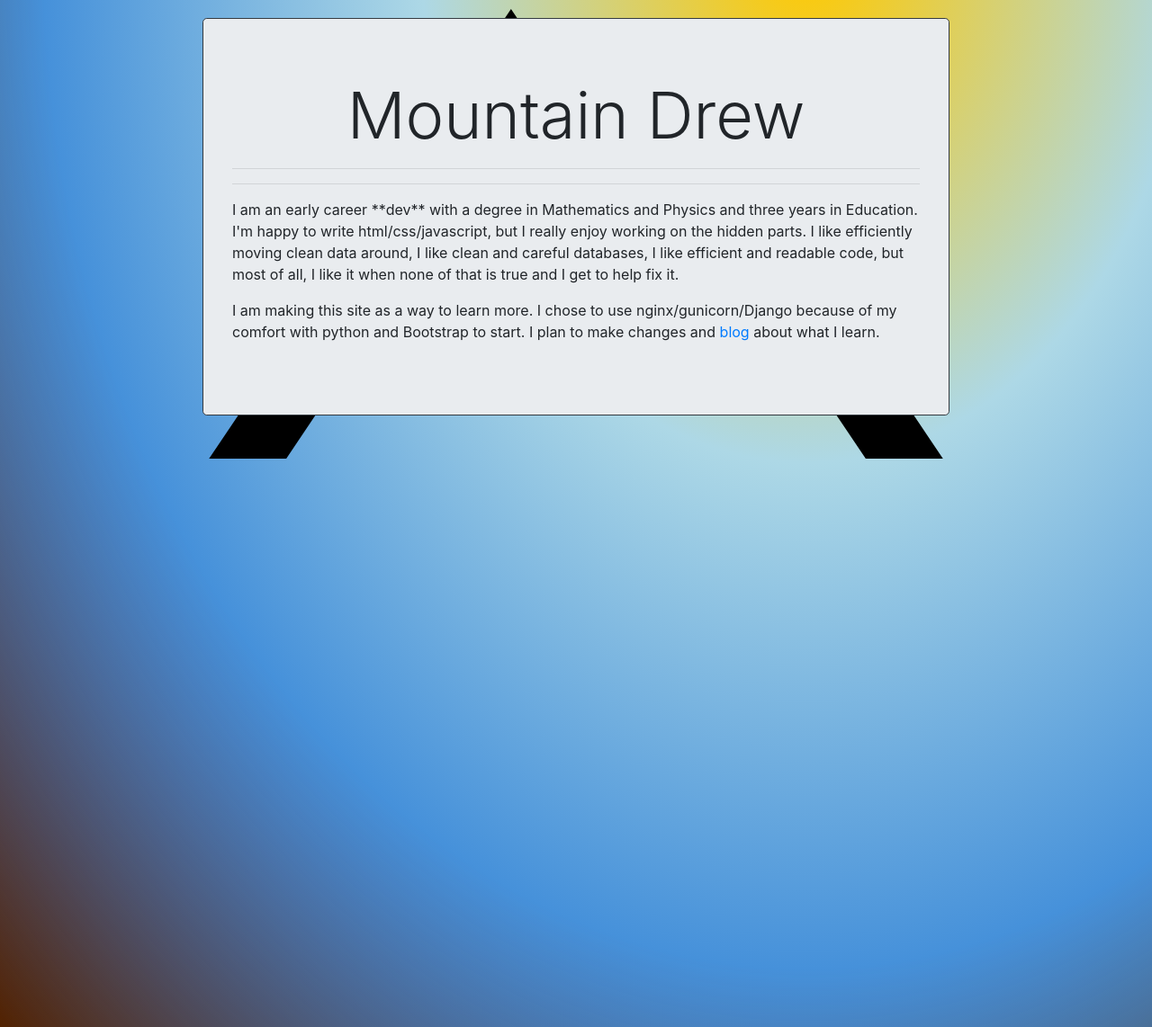
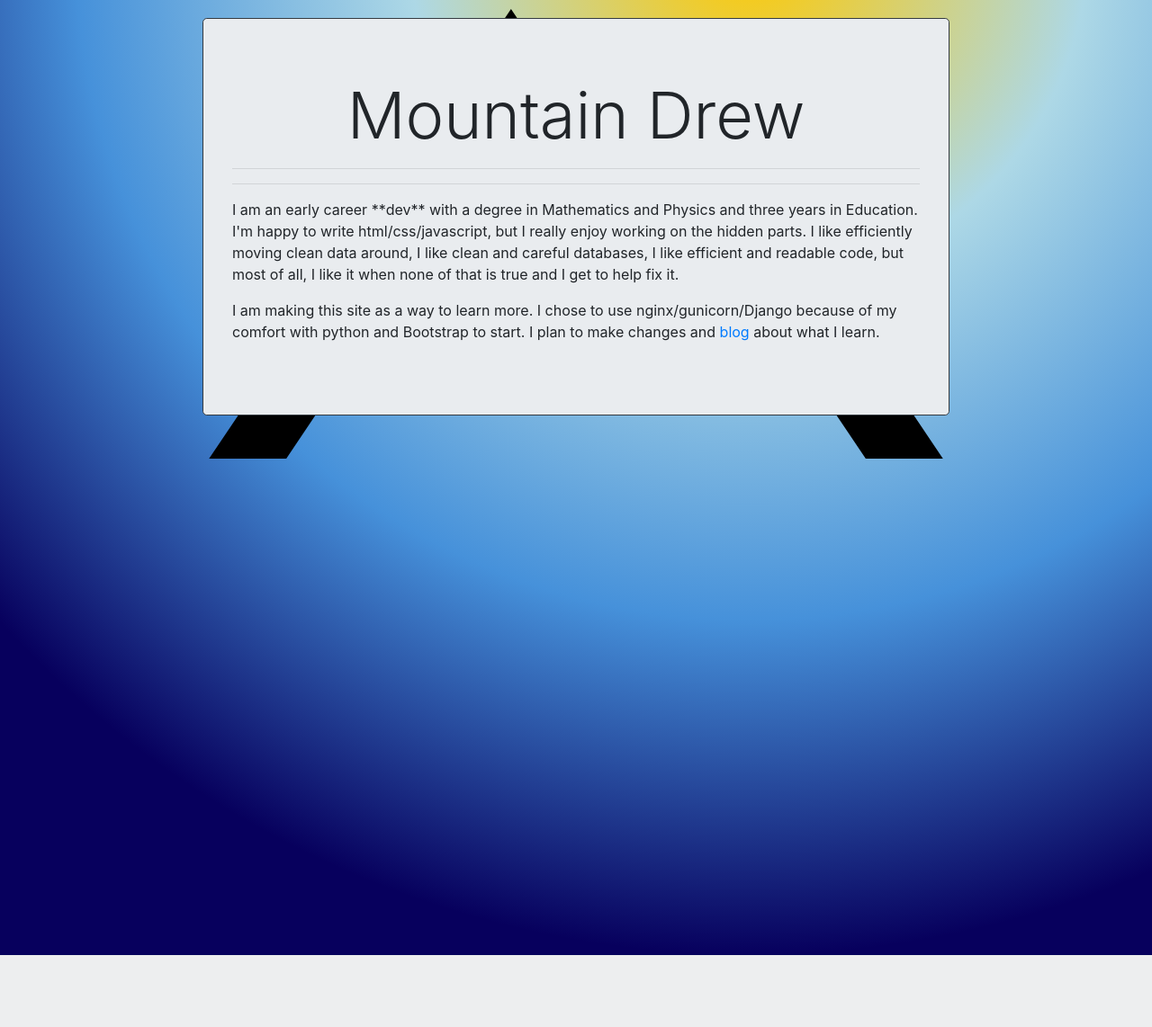
Before and after one commit to aduncan314/mountaindrew, a Django app: page / in a window 1280 px wide. Shown: the part 58-1200 px from the top of the page at 90% size. After the commit the page ends 1120 px from the top, so only its background shows below. Run offline with Django 3.2, Linux system fonts and the light colour scheme; parts of the project's set-up code (start-up, migrations or seed data) failed here and were passed over; some libraries are stand-ins or nearby versions.

Commit message:
background gradient

```diff
--- a/static/css/override_general.css
+++ b/static/css/override_general.css
@@ -3,15 +3,17 @@
     --color-two: lightblue;
     --color-three: darkblue;
     --color-four: #b1cee6;
+    --color-sun: #ffc900;
 }
 
 .main-1 {
-    height: 150vh;
-    background: radial-gradient(ellipse at 70% 0%, #ffc900 1vh,
-        /*var(--color-four),*/ var(--color-two),
+    height: 140vh;
+    background: #07005d no-repeat radial-gradient(circle at 65% 0%,
+    var(--color-sun) 0.5vh,
+    var(--color-two),
     var(--color-one),
-    transparent),
-    radial-gradient(ellipse at center, #522266, #522200);
+    transparent 140vh);
+
 }
 
 
```
